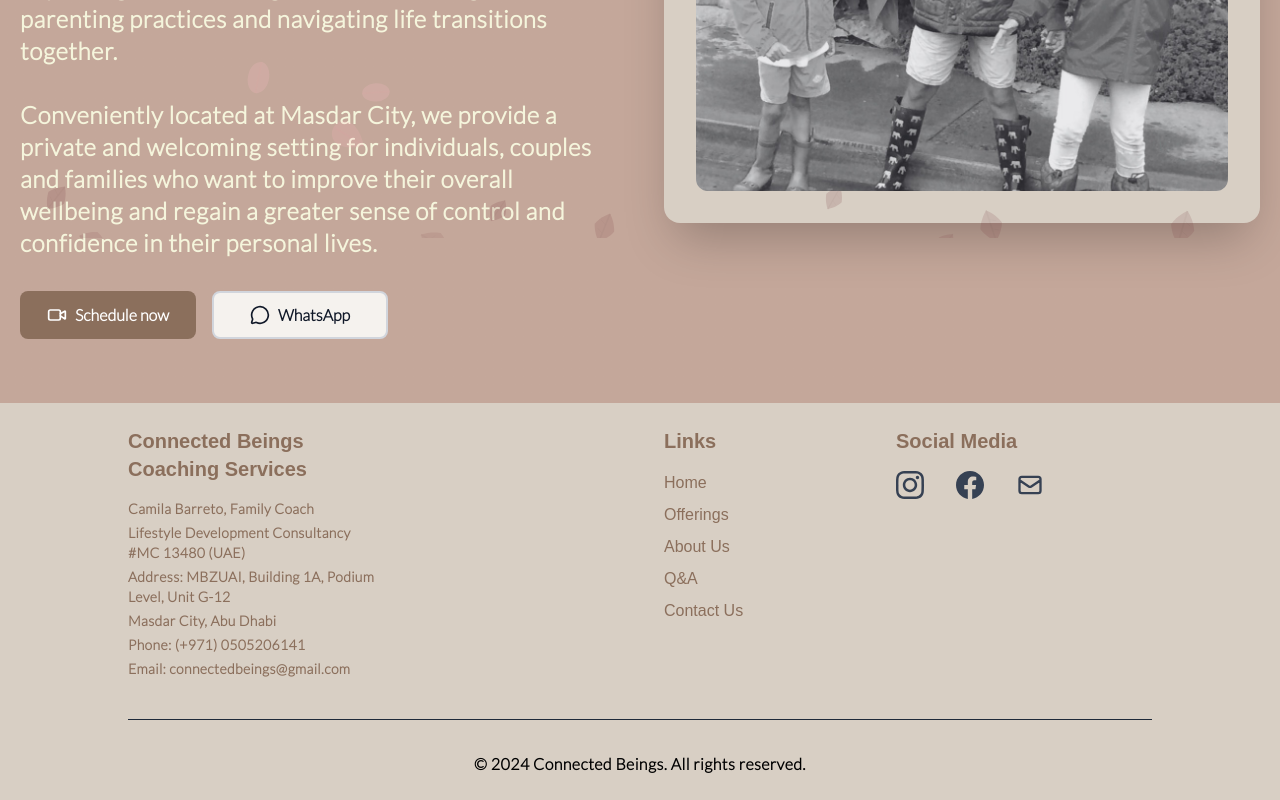
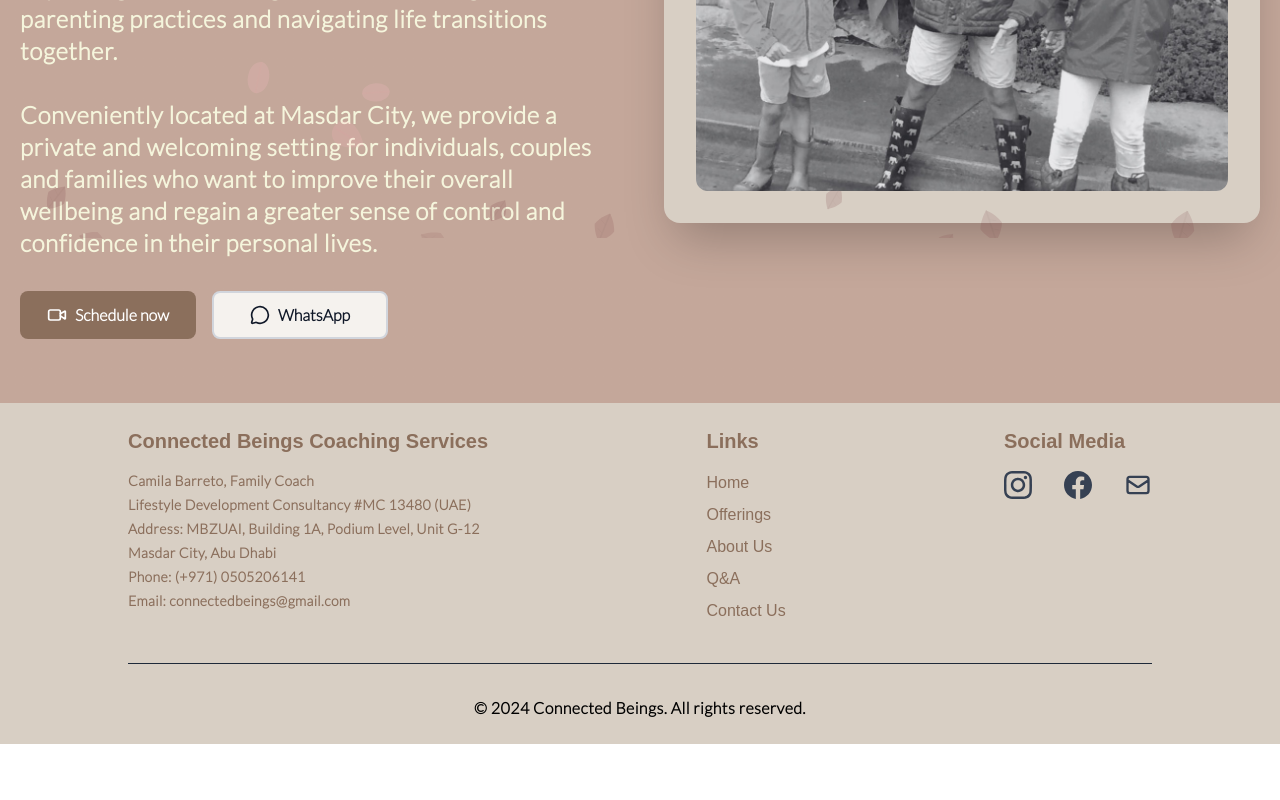
Before and after one commit to wpradere/fisioterap-web, a Next.js app: page / in a window 1280 px wide. Shown: the part 562-1362 px from the top of the page. After the commit the page ends 1306 px from the top, so only its background shows below. Built offline with nearby package versions, Linux system fonts and the light colour scheme; a web font is replaced by a local one.

Commit message:
se modifica contact us y adiciona codigo de ggogle

```diff
--- a/src/components/footer.tsx
+++ b/src/components/footer.tsx
@@ -53,8 +53,8 @@ export default function Footer() {
     <div>
       <footer className="bg-sand text-brown py-6">
         <div className=" mx-auto px-8 sm:px-32  max-w-8xl">
-          <div className="grid grid-cols-1 sm:grid-cols-2 md:grid-cols-3 gap-32 mb-10">
-            <div className="text-left">
+          <div className="flex flex-col md:flex-row flex-wrap gap-10 md:gap-32 mb-10 justify-between">
+            <div className="text-left min-w-max">
               <h3 className="text-xl font-semibold mb-4">{t("footer.companyName")}</h3>
               <ul className="text-brown font-button font-bold tracking-wide list-none text-sm space-y-1">
                 <li>{t("footer.coachName")}</li>
@@ -65,7 +65,7 @@ export default function Footer() {
                 <li>{t("footer.email")}</li>
               </ul>
             </div>
-            <div className="   mb:text-left sm:pl-38">
+            <div className="text-left">
               <h3 className="text-xl font-semibold mb-4">{t("footer.links")}</h3>
               <ul className="space-y-2">
                 <li>
```
